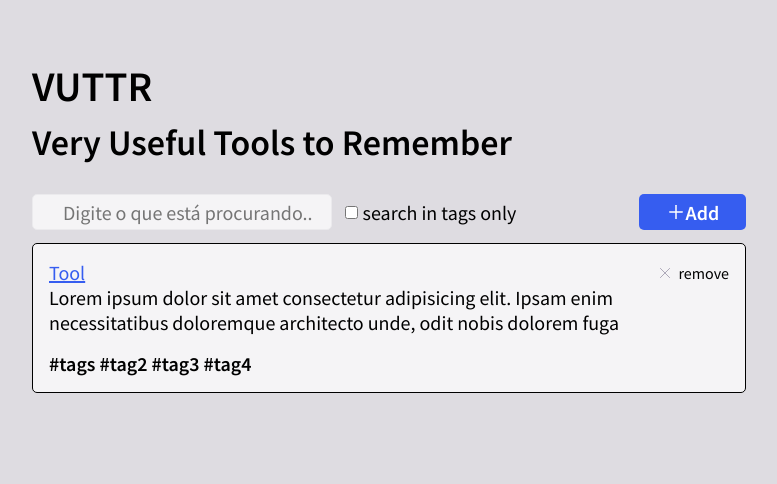
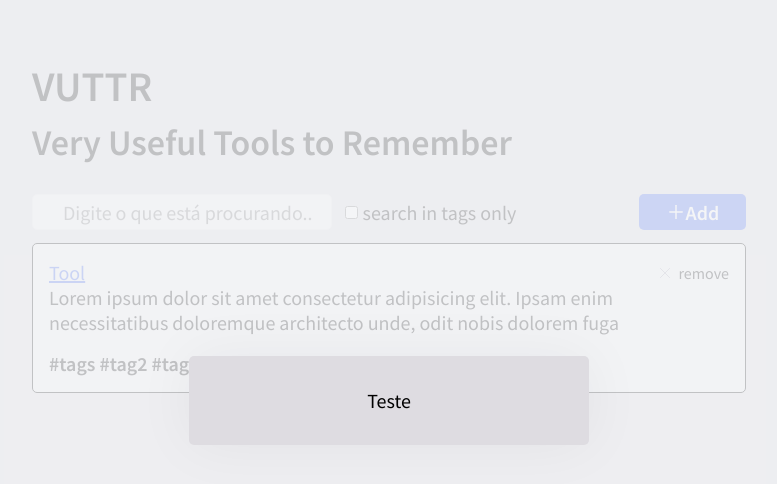
Before and after one commit to IgorTargino/vuttr, a React (Create React App) app: page / in a window 1280 px wide. Shown: the top 484 px of the page, without its empty margins (251-1028 px from the left). Built offline with nearby package versions, Linux system fonts and the light colour scheme.

Commit message:
feat: modal

```diff
--- a/src/App.tsx
+++ b/src/App.tsx
@@ -1,13 +1,15 @@
 import './styles/global.scss';
 
-import Header from './components/Header';
-import Tool from './components/Tool';
+import { Header, Tool, Modal } from './components';
+import { useState } from 'react';
 
 function App() {
+  const [stateModal, setStateModal] = useState(true);
   return (
     <div className="App">
       <Header/>
       <Tool/>
+      {stateModal && <Modal/>}
     </div>
   );
 }
--- /dev/null
+++ b/src/components/Modal/index.tsx
@@ -0,0 +1,13 @@
+import styles from './styles.module.scss';
+
+function Modal() {
+  return (
+    <div className={styles.overlay}>
+      <div className={styles.container}>
+        Teste
+      </div>
+    </div>
+  )
+}
+
+export default Modal;
--- /dev/null
+++ b/src/components/Modal/styles.module.scss
@@ -0,0 +1,24 @@
+
+.overlay {
+  background: rgba(242, 243, 245, 0.8);
+  position: fixed;
+  top: 0;
+  bottom: 0;
+  left: 0;
+  right: 0;
+
+  display: flex;
+  justify-content: center;
+  align-items: center;
+}
+
+.container {
+  background: var(--background);
+  width: 100%;
+  max-width: 400px;
+  padding: 2rem 3rem;
+  border-radius: 5px;
+  box-shadow: 0 0 60px rgba(0, 0, 0, 0.05);
+  text-align: center;
+  position: relative;
+}
--- /dev/null
+++ b/src/components/index.tsx
@@ -0,0 +1,9 @@
+import Tool from './Tool';
+import Header from './Header';
+import Modal from './Modal';
+
+export {
+  Tool,
+  Header,
+  Modal,
+}
```
